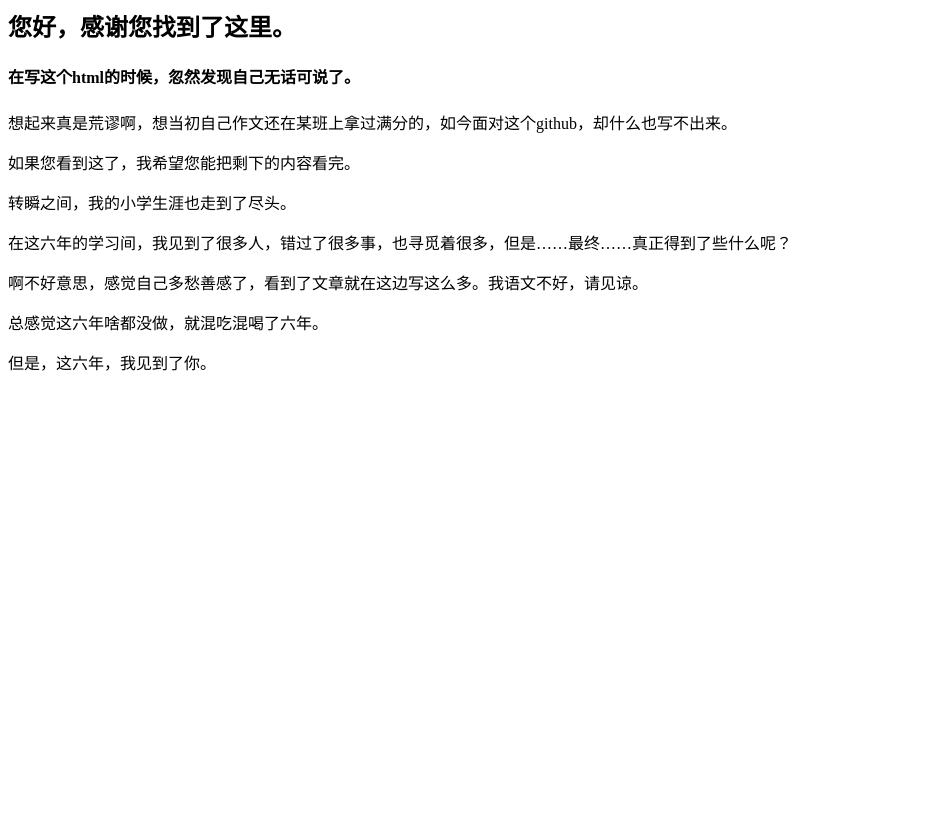
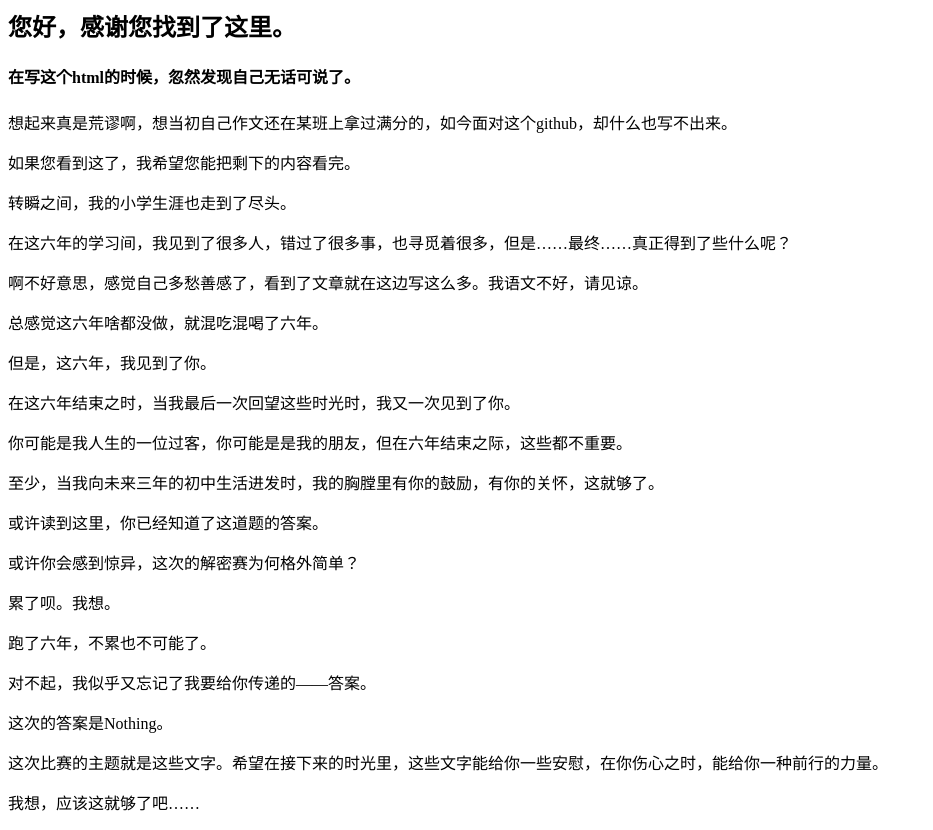
Before and after one commit to GoneTime-qwq/qwq, a plain HTML site: page index.html in a window 1280 px wide. Shown: the whole page, without its empty margins (0-933 px from the left). Before the commit the page ends 800 px from the top, so only its background shows below. Drawn offline with Linux system fonts and the light colour scheme.

Commit message:
Update index.html

```diff
--- a/index.html
+++ b/index.html
@@ -4,13 +4,43 @@
 </head>
 <body>
 <h2>您好，感谢您找到了这里。</h2>
+
 <h4>在写这个html的时候，忽然发现自己无话可说了。</h4>
+
 <p>想起来真是荒谬啊，想当初自己作文还在某班上拿过满分的，如今面对这个github，却什么也写不出来。</p>
+
 <p>如果您看到这了，我希望您能把剩下的内容看完。</p>
+
 <p>转瞬之间，我的小学生涯也走到了尽头。</p>
+
 <p>在这六年的学习间，我见到了很多人，错过了很多事，也寻觅着很多，但是……最终……真正得到了些什么呢？</p>
+
 <p>啊不好意思，感觉自己多愁善感了，看到了文章就在这边写这么多。我语文不好，请见谅。</p>
+
 <p>总感觉这六年啥都没做，就混吃混喝了六年。</p>
+
 <p>但是，这六年，我见到了你。</p>
+
+<p>在这六年结束之时，当我最后一次回望这些时光时，我又一次见到了你。</p>
+
+<p>你可能是我人生的一位过客，你可能是是我的朋友，但在六年结束之际，这些都不重要。</p>
+
+<p>至少，当我向未来三年的初中生活进发时，我的胸膛里有你的鼓励，有你的关怀，这就够了。</p>
+
+<p>或许读到这里，你已经知道了这道题的答案。</p>
+
+<p>或许你会感到惊异，这次的解密赛为何格外简单？</p>
+
+<p>累了呗。我想。</p>
+
+<p>跑了六年，不累也不可能了。</p>
+
+<p>对不起，我似乎又忘记了我要给你传递的——答案。</p>
+
+<p>这次的答案是Nothing。</p>
+
+<p>这次比赛的主题就是这些文字。希望在接下来的时光里，这些文字能给你一些安慰，在你伤心之时，能给你一种前行的力量。</p>
+
+<p>我想，应该这就够了吧……</p>
 </body>
 </html>
```
